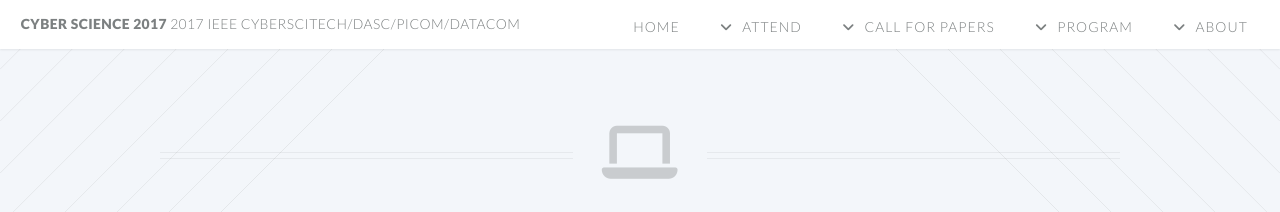
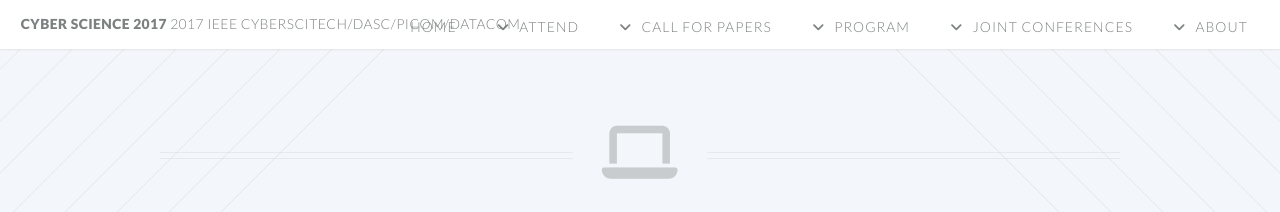
Before and after one commit to cyber-science/2017, a Jekyll site: the page built from index.md, in a window 1280 px wide. Shown: the top 212 px of the page. Built offline with Jekyll 4.4.1, drawn with Linux system fonts in a browser that asks for light colours; nearby versions of some CDN libraries.

Commit message:
add menu

```diff
--- a/_includes/twenty/header.html
+++ b/_includes/twenty/header.html
@@ -33,6 +33,14 @@
         </ul>
       </li>
       <li class="submenu">
+        <a href="#">Joint Conferences</a>
+        <ul>
+          <li>
+            <a href="http://cse.stfx.ca/~picom2017/">PICOM 2017</a>
+          </li>
+        </ul>
+      </li>
+      <li class="submenu">
         <a href="#">About</a>
         <ul>
           <li>
```
